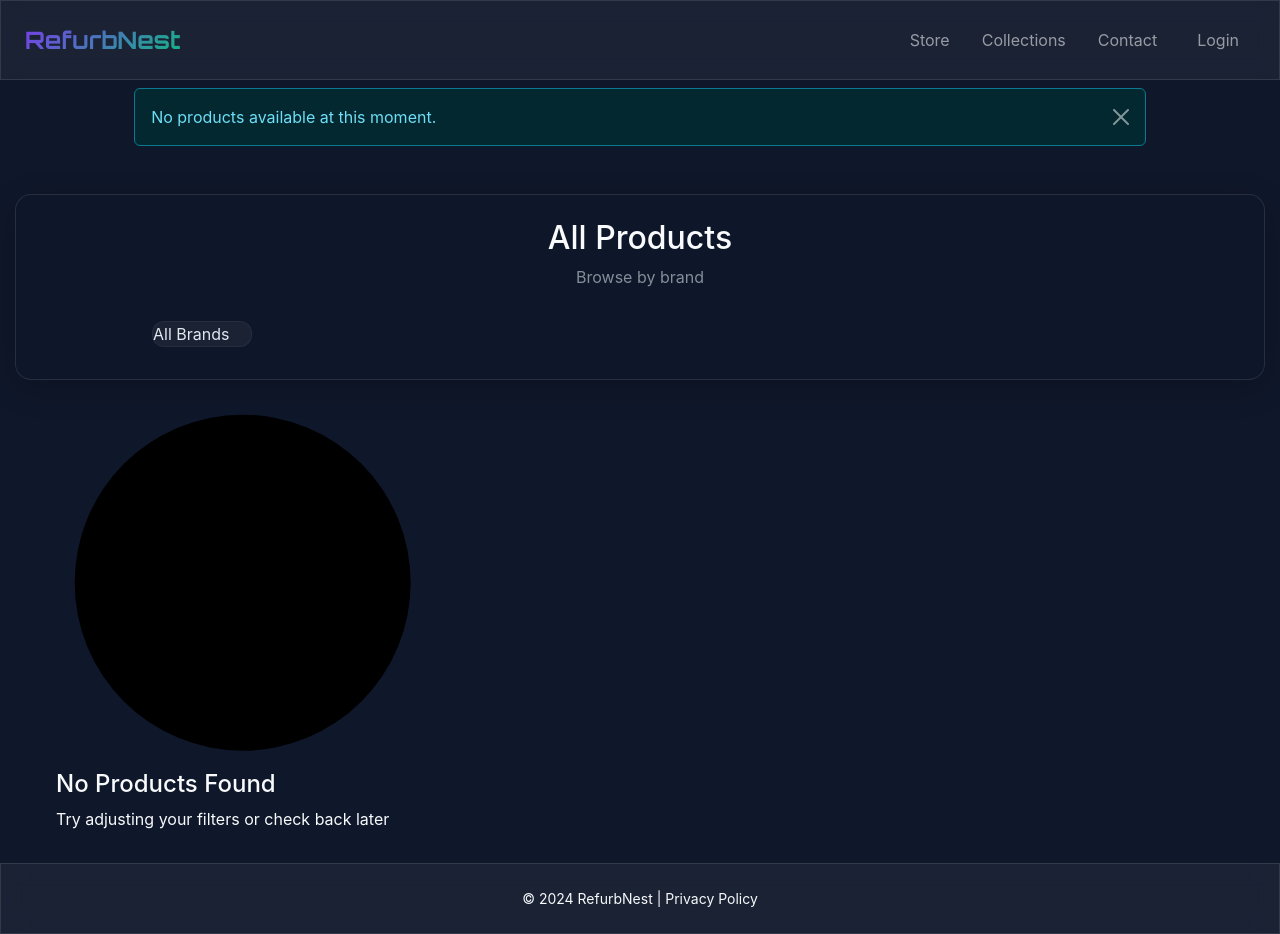
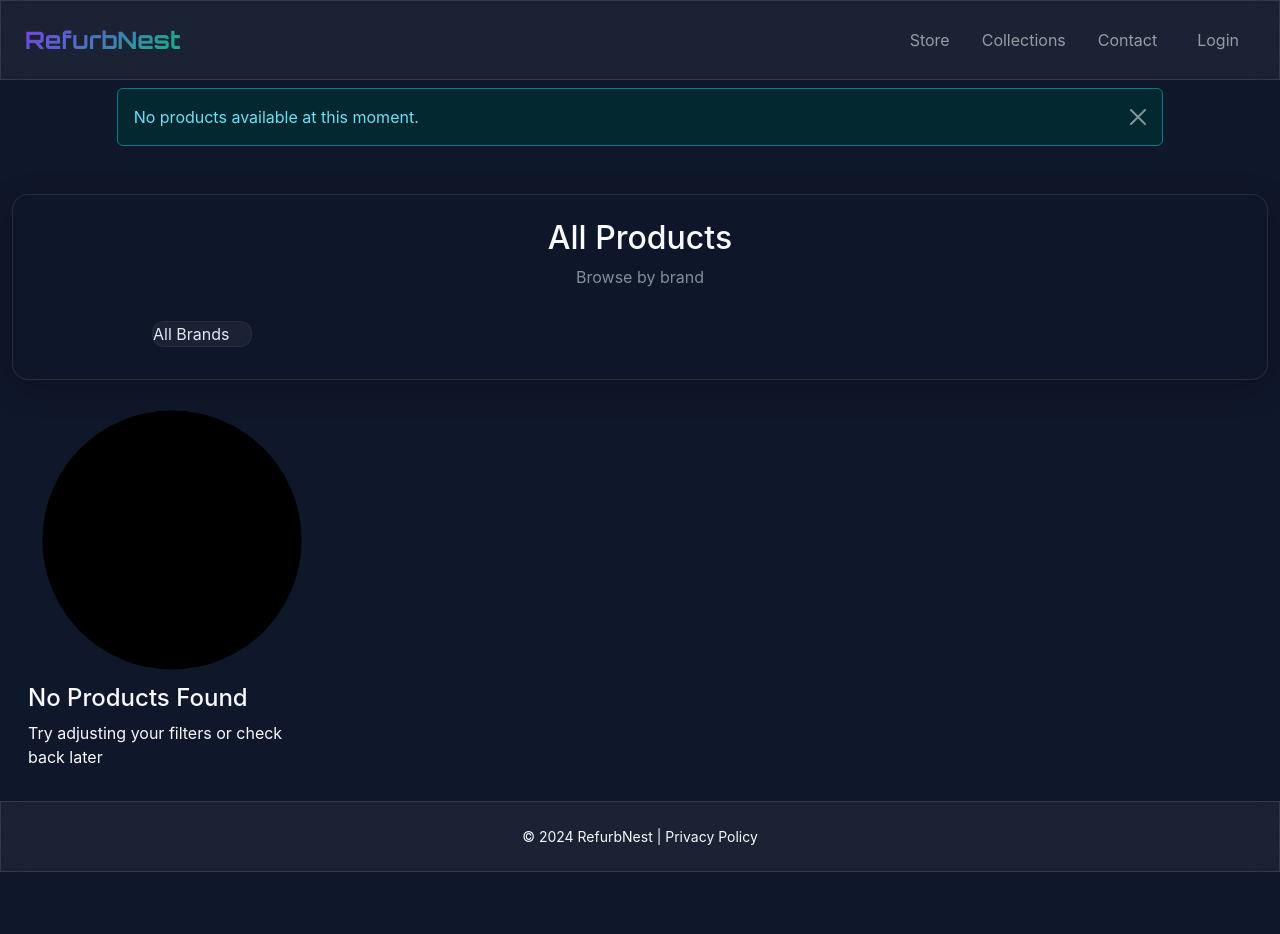
Before and after one commit to Afuyah/Refurbnest, a Flask app: page /products in a window 1280 px wide. After the commit the page ends 872 px from the top, so only its background shows below. Run offline with Flask 3, Linux system fonts and the light colour scheme; data that the repository does not hold is empty; some libraries are stand-ins or nearby versions.

Commit message:
products

```diff
--- a/app/static/css/productlist.css
+++ b/app/static/css/productlist.css
@@ -17,7 +17,7 @@ body {
 .products-container{
     padding-top: 40px;
 }
-.custom-select {
+.custom-select {sa
     position: relative;
     border-radius: 8px;
     background: var(--surface);
@@ -49,7 +49,7 @@ body {
     display: grid;
     grid-template-columns: repeat(auto-fill, minmax(280px, 1fr));
     gap: 1.5rem;
-    max-width: 1200px;
+
     margin: 0 auto;
     padding: 1rem;
 }
--- a/app/templates/base.html
+++ b/app/templates/base.html
@@ -82,10 +82,7 @@ main > .row {
     margin-left: 0;
 }
 
-.col-12 {
-    padding-right: 15px;
-    padding-left: 15px;
-}
+
 
 /* Optional: If you want full-width navbar and footer */
 .navbar .container-lg,
--- a/app/templates/main/list_products.html
+++ b/app/templates/main/list_products.html
@@ -7,7 +7,7 @@
 
 
     <!-- Modern Product Grid -->
-    <div class="product-grid" id="product-list">
+    <div class="product-grid" id="product-list p-4">
         {% for product in products %}
         <article class="product-card" data-brand="{{ product.brand_id }}" data-category="{{ product.category_id }}">
             <div class="card-media">
```
Also changed, not shown: app/static/products/hero12.png (renamed from app/static/products/hero1.png).
